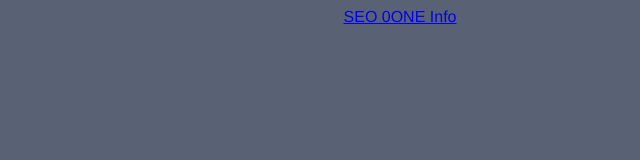
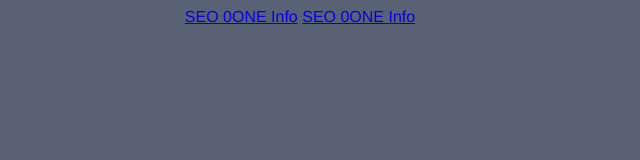
Before and after one commit to aliEzdn/PRJ-0, a plain HTML site: page webpage/index.html in a window 1280 px wide. Shown: the whole page, without its empty margins (540-1180 px from the left). Drawn offline with nearby package versions, Linux system fonts and the light colour scheme.

Commit message:
Update index.html

```diff
--- a/webpage/index.html
+++ b/webpage/index.html
@@ -19,10 +19,8 @@
 	<div class="centerall">
 
 		<div class="bigIcons">
-			<a href="http://google.com">
-			<div class="seoicon seoTagIcon"></div>
-			SEO 0ONE Info</a>
-			<div class="seoicon smartphoneIcon"></div>
+			<a href="http://google.com"><div class="seoicon seoTagIcon"></div>SEO 0ONE Info</a>
+			<a href="http://google.com"><div class="seoicon smartphoneIcon"></div>SEO 0ONE Info</a>
 			<div class="seoicon socialNetworkIcon"></div>
 			<div class="seoicon targetingIcon"></div>
 		</div>
```
